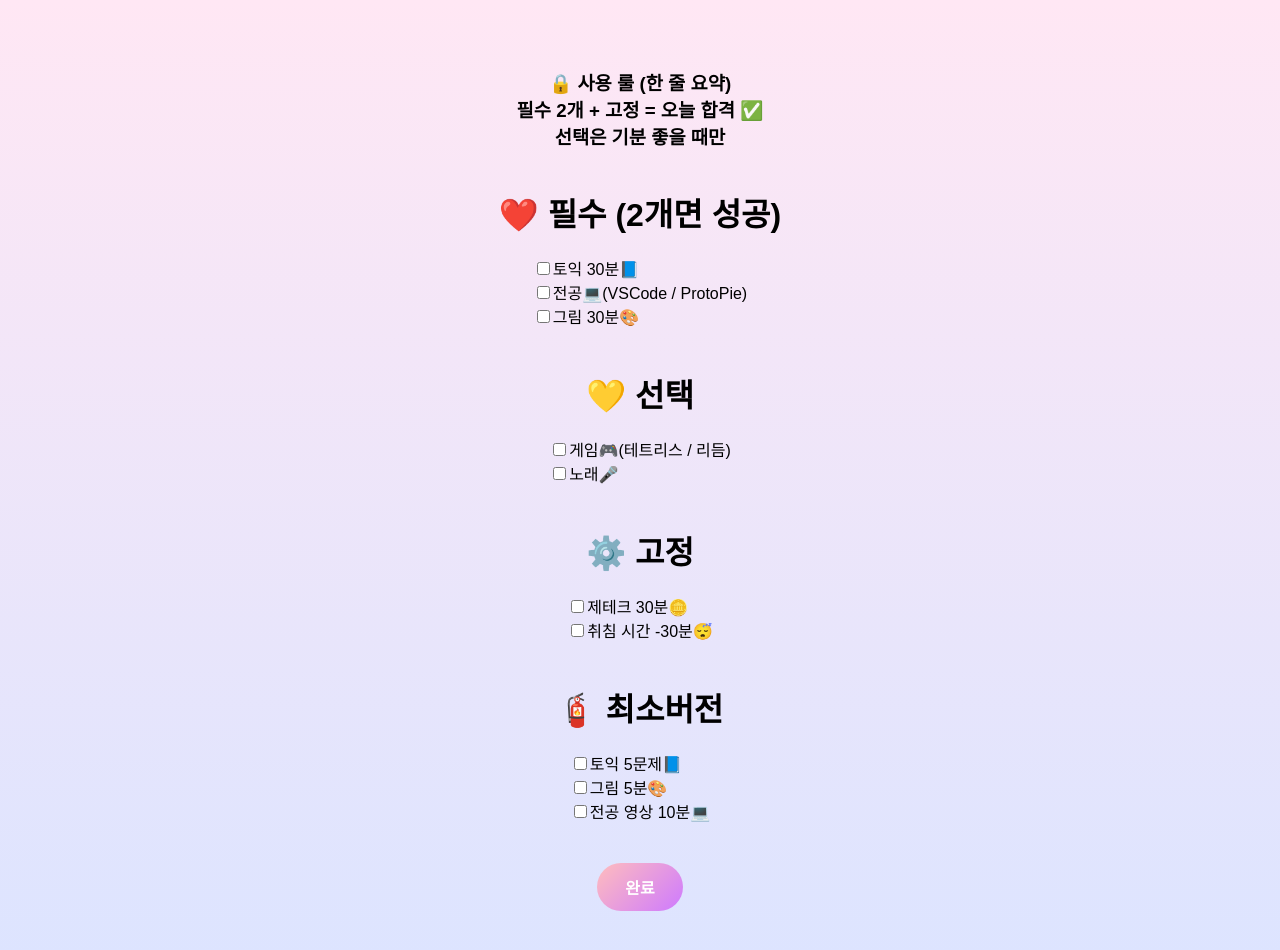
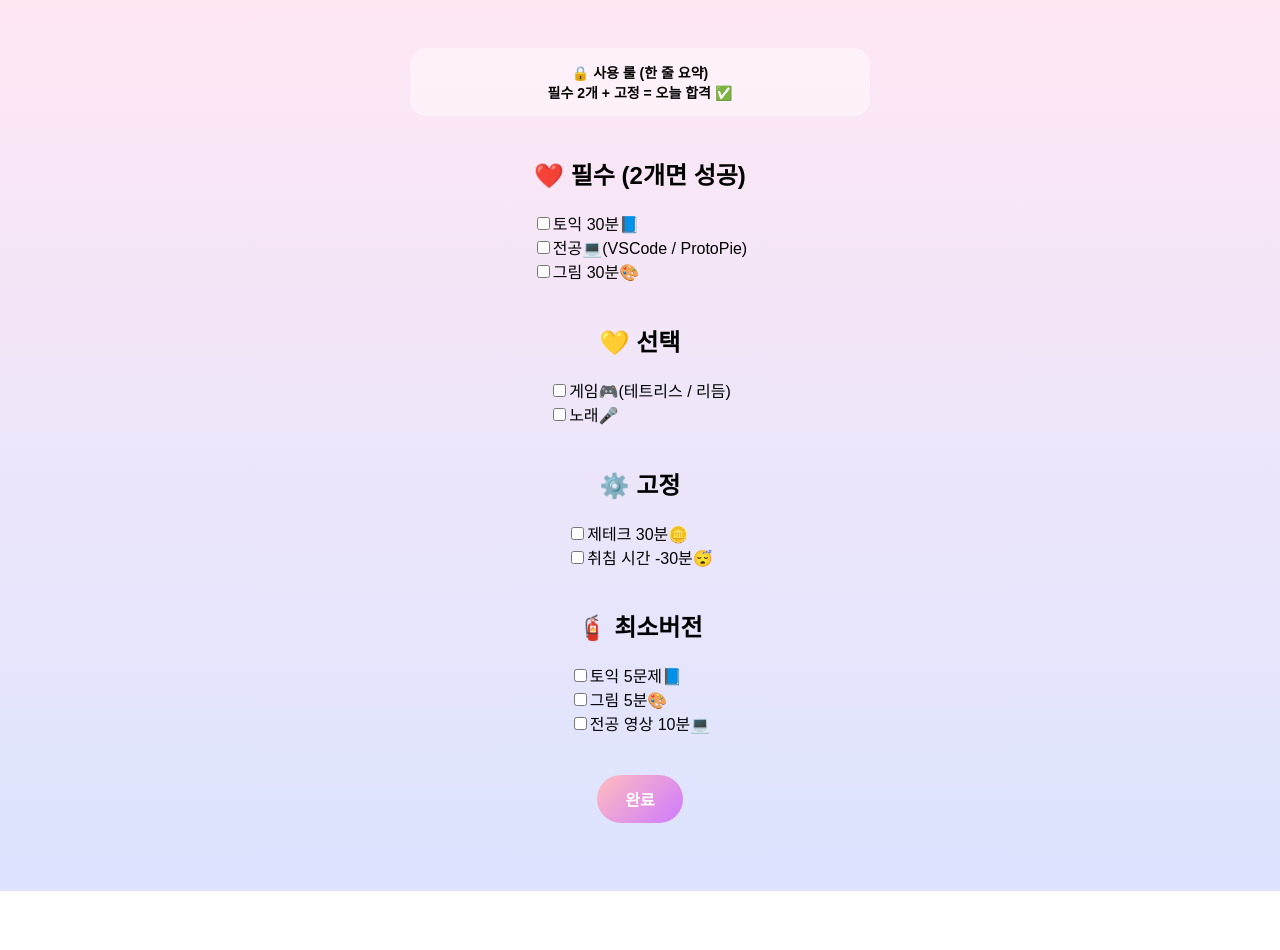
Before and after one commit to nyk-uwu/practice1, a plain HTML site: page index.html in a window 1280 px wide. After the commit the page ends 891 px from the top, so only its background shows below. Drawn offline with Linux system fonts and the light colour scheme.

Commit message:
Add files via upload

```diff
--- a/index.html
+++ b/index.html
@@ -7,27 +7,26 @@
     <link rel="stylesheet" href="mystyle.css">
 </head>
 <body>
-    <h3>🔒 사용 룰 (한 줄 요약)
-        <br>필수 2개 + 고정 = 오늘 합격 ✅
-        <br>선택은 기분 좋을 때만</h3>
+    <h4>🔒 사용 룰 (한 줄 요약)
+        <br>필수 2개 + 고정 = 오늘 합격 ✅</h4>
 
-    <h1>❤️ 필수 (2개면 성공)</h1>
+    <h2>❤️ 필수 (2개면 성공)</h2>
     <div class="check-group">
     <input type="checkbox" name="pilsu" value="toic">토익 30분📘<br>
     <input type="checkbox" name="pilsu" value="ux/ui">전공💻(VSCode / ProtoPie) <br>
     <input type="checkbox" name="pilsu" value="drawing!">그림 30분🎨<br></div>
 
-    <h1>💛 선택</h1>
+    <h2>💛 선택</h2>
     <div class="check-group">
     <input type="checkbox" name="choice" value="game">게임🎮(테트리스 / 리듬)<br>
     <input type="checkbox" name="choice" value="music">노래🎤<br></div>
 
-    <h1>⚙️ 고정</h1>
+    <h2>⚙️ 고정</h2>
     <div class="check-group">
     <input type="checkbox" name="gojung" value="money">제테크 30분🪙<br>
     <input type="checkbox" name="gojung" value="sleep">취침 시간 -30분😴<br></div>
 
-    <h1>🧯 최소버전</h1>
+    <h2>🧯 최소버전</h2>
     <div class="check-group">
     <input type="checkbox" name="mini/ver" value="toic/mini">토익 5문제📘<br>
     <input type="checkbox" name="mini/ver" value="drawing!/mini">그림 5분🎨<br>
--- a/mystyle.css
+++ b/mystyle.css
@@ -34,3 +34,12 @@ button:hover {
   box-shadow: 0 6px 15px rgba(0,0,0,0.15);
   transition: 0.2s;
 }
+
+h4 {
+  max-width: 420px;
+  margin: 20px auto 40px;
+  padding: 14px 20px;
+  background-color: rgba(255, 255, 255, 0.397);
+  border-radius: 16px;
+  font-size: 14px;
+}
```
